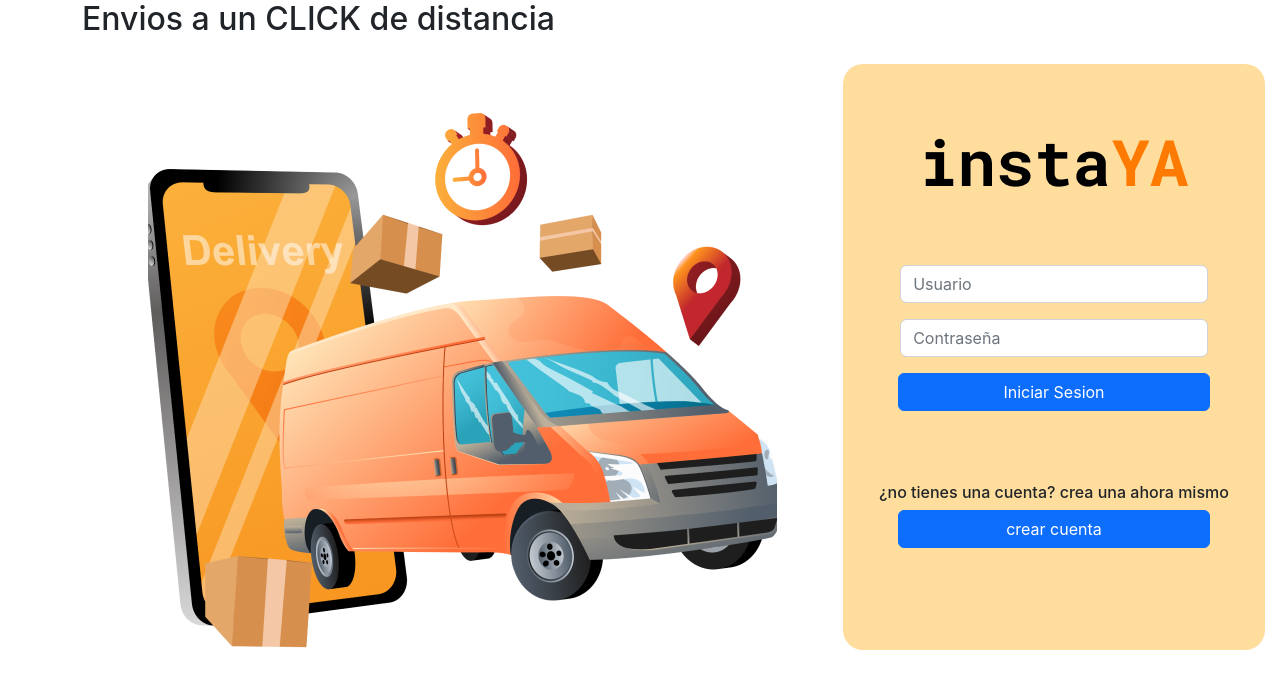
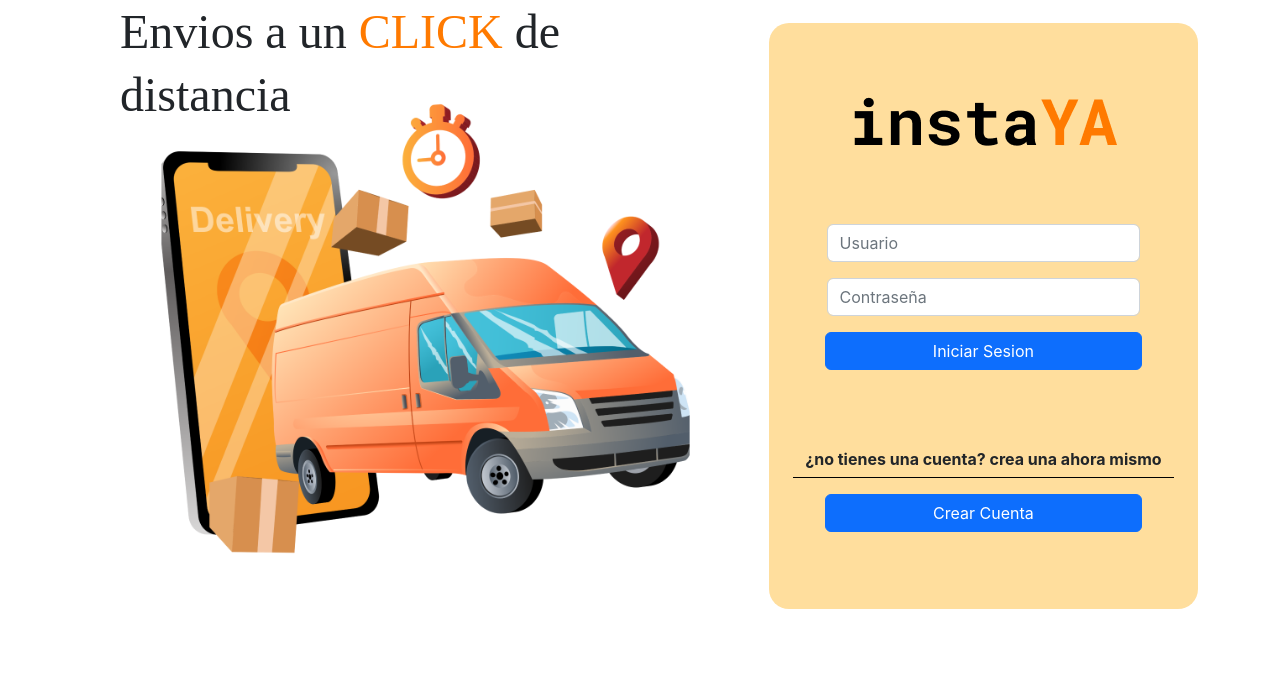
Before and after one commit to NicGual/instaya, a React (Create React App) app: page /login in a window 1280 px wide. Shown: the top 688 px of the page. Built offline with nearby package versions, Linux system fonts and the light colour scheme.

Commit message:
se añadieron estilos al login

```diff
--- a/src/pages/Login/Login.css
+++ b/src/pages/Login/Login.css
@@ -1,4 +1,29 @@
-.login-form{
+.frase h2 {
+    font-family: 'Roboto Mono';
+    font-weight: 400;
+    font-size: 48px;
+    line-height: 63px;
+
+    position: absolute;
+    width: 589px;
+    height: 120px;
+    left: 120px;
+    top: 0px;
+}
+
+.frase h2 span {
+    color: #FF7A00;
+}
+
+.delivery-foto{
+    width: 100%;
+}
+
+.crear-cuenta-frase{
+    border-bottom: 1px solid #000000;
+}
+
+.login-form {
     background-color: #FFDE9D;
     border-radius: 20px;
     width: 497px;
--- a/src/pages/Login/Login.jsx
+++ b/src/pages/Login/Login.jsx
@@ -8,8 +8,8 @@ const Login = () => {
                     <div className="frase">
                         <h2>Envios a un <span>CLICK</span>  de distancia</h2>
                     </div>
-                    <div>
-                        <img src="login-instaya.png" alt="delivery" />
+                    <div className="p-4">
+                        <img className="delivery-foto pt-4" src="login-instaya.png" alt="delivery" />
                     </div>
                 </section>
                 <section className="login-form my-auto mx-auto p-4">
@@ -29,13 +29,13 @@ const Login = () => {
                         </div>
                     </form>
                     <div className="row d-flex justify-content-center mt-5">
-                        <div className="text-center"><h6>¿no tienes una cuenta? crea una ahora mismo</h6></div>
-                        <div class="row d-flex justify-content-center mb-4">
-                            <button class="btn btn-primary col-md-10" type="submit">crear cuenta</button>
+                        <div className="text-center">
+                            <h6 className="crear-cuenta-frase p-2 fw-bold">¿no tienes una cuenta? crea una ahora mismo</h6>
+                        </div>
+                        <div class="row d-flex justify-content-center mb-4 mt-2">
+                            <button class="btn btn-primary col-md-10" type="submit">Crear Cuenta</button>
                         </div>
                     </div>
-
-
                 </section>
             </div>
         </>
```
